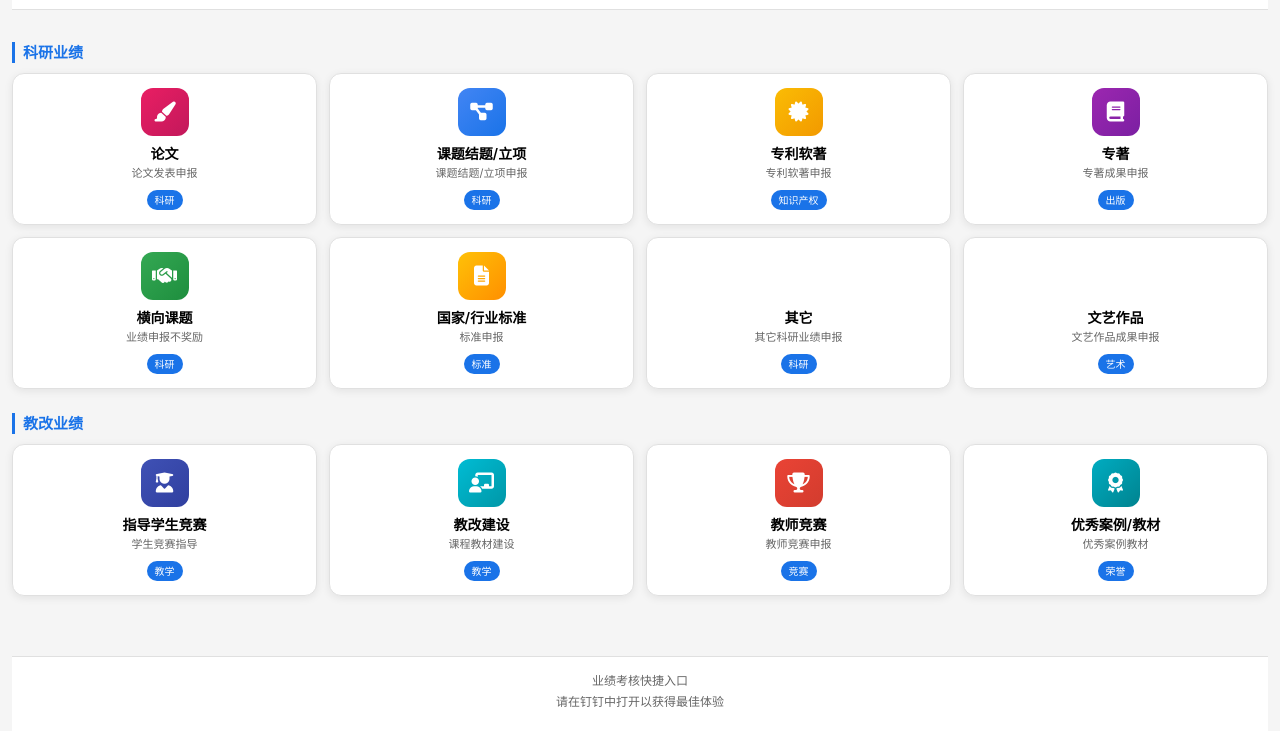
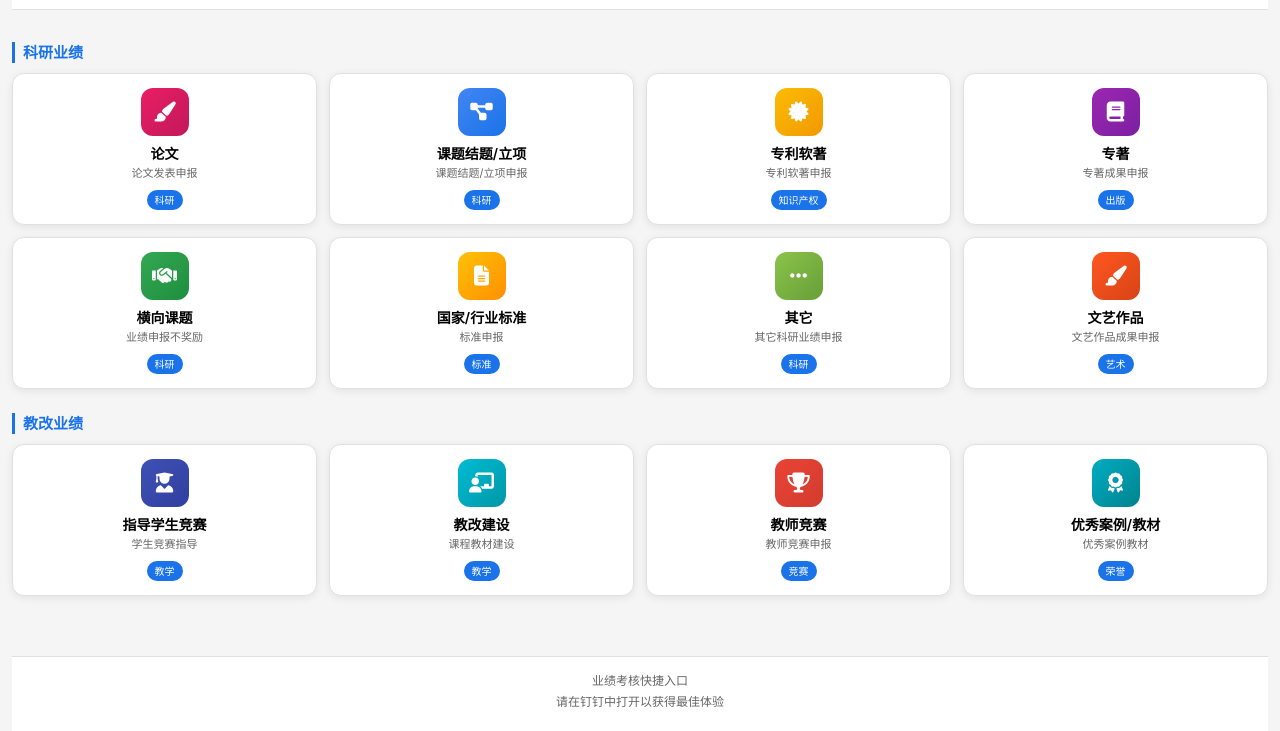
Before and after one commit to SNOWSLEINA/dingdingtalk, a plain HTML site: page index.html in a window 1280 px wide. Shown: the part 113-844 px from the top of the page. Drawn offline with Linux system fonts and the light colour scheme.

Commit message:
Update index.html

```diff
--- a/index.html
+++ b/index.html
@@ -169,7 +169,8 @@
         .icon-wrapper.cyan { background: linear-gradient(135deg, #00acc1, #00838f); }
         .icon-wrapper.pink { background: linear-gradient(135deg, #e91e63, #c2185b); }
         .icon-wrapper.amber { background: linear-gradient(135deg, #ffc107, #ff8f00); }
-
+        .icon-wrapper.lime { background: linear-gradient(135deg, #8bc34a, #689f38); }
+        .icon-wrapper.deep-orange { background: linear-gradient(135deg, #ff5722, #d84315); }
         /* 卡片文本样式 */
         .icon-card h3 {
             font-size: 14px;
```
